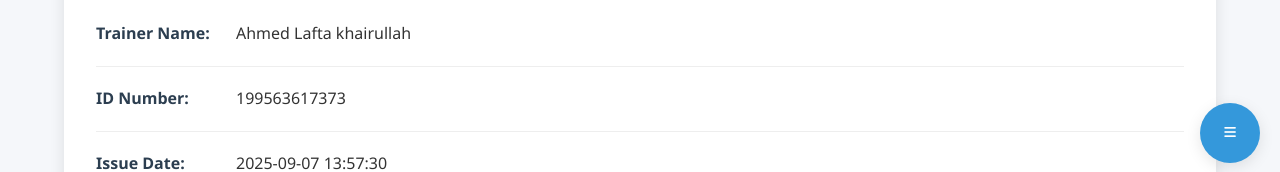
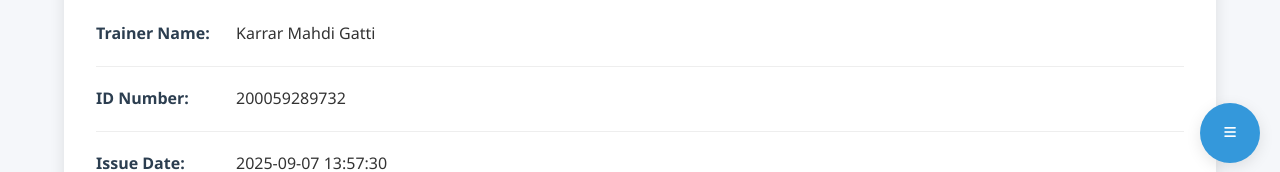
Before and after one commit to comanyarajeez/csd-n, a plain HTML site: page arajees.html in a window 1280 px wide. Shown: the part 617-789 px from the top of the page. Drawn offline with Linux system fonts and the light colour scheme.

Commit message:
Update arajees.html

```diff
--- a/arajees.html
+++ b/arajees.html
@@ -634,12 +634,12 @@
                     <div class="certificate-details">
                         <div class="detail-item">
                             <span class="detail-label">Trainer Name:</span>
-                            <span class="detail-value">Ahmed Lafta khairullah </span>
+                            <span class="detail-value">Karrar Mahdi Gatti </span>
                         </div>
 
                         <div class="detail-item">
                             <span class="detail-label">ID Number:</span>
-                            <span class="detail-value">199563617373</span>
+                            <span class="detail-value">200059289732</span>
                         </div>
 
                         <div class="detail-item">
@@ -879,4 +879,5 @@
         });
     </script>
 </body>
+
 </html>
```
